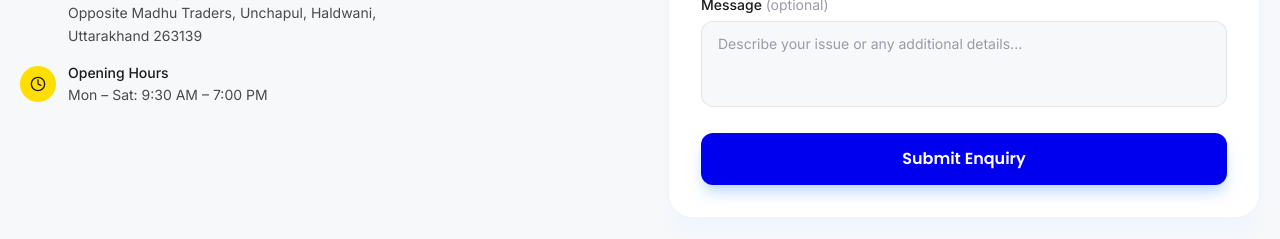
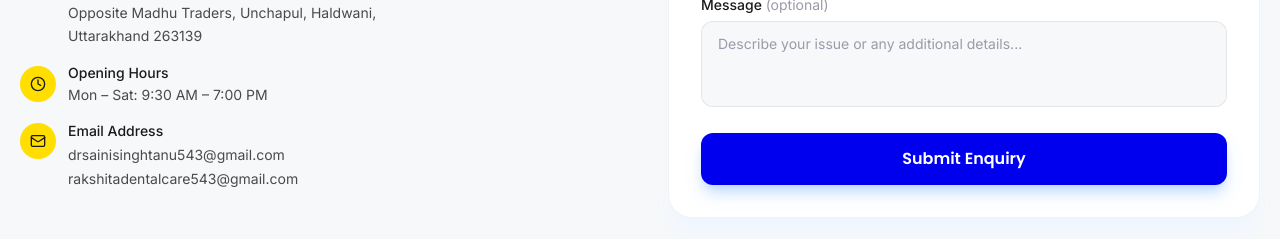
Before and after one commit to Amar-Singh6398/-rakshita-dental-clinic, a React (Vite) app: page / in a window 1280 px wide. Shown: the part 5260-5499 px from the top of the page. Built offline with nearby package versions, Linux system fonts and the light colour scheme.

Commit message:
added emails in form section

```diff
--- a/src/components/ContactForm.jsx
+++ b/src/components/ContactForm.jsx
@@ -1,5 +1,5 @@
 import { useState } from "react";
-import { MapPin, Clock, Phone, MessageCircle, CheckCircle } from "lucide-react";
+import { MapPin, Clock, Phone, MessageCircle, CheckCircle, Mail } from "lucide-react";
 import { CLINIC, QUERY_OPTIONS } from "../data/content";
 
 export default function ContactForm() {
@@ -102,6 +102,35 @@ const handleSubmit = async (e) => {
                 <p className="font-inter text-sm text-[#4a4a4a] mt-0.5">{CLINIC.hours}</p>
               </div>
             </div>
+
+       {/* Email Addresses */}
+<div className="flex items-start gap-3">
+  <div className="w-9 h-9 bg-[#FFDE00] rounded-full flex items-center justify-center shrink-0 mt-0.5">
+    <Mail className="w-4 h-4 text-[#1a1a1a]" />
+  </div>
+
+  <div className="min-w-0">
+    <p className="font-inter font-medium text-sm text-[#1a1a1a]">
+      Email Address
+    </p>
+
+    <div className="flex flex-col gap-1 mt-1">
+      <a
+        href="mailto:drsainisinghtanu543@gmail.com"
+        className="font-inter text-sm text-[#4a4a4a] hover:text-[#0000EE] transition-colors break-all"
+      >
+        drsainisinghtanu543@gmail.com
+      </a>
+
+      <a
+        href="mailto:rakshitadentalcare543@gmail.com"
+        className="font-inter text-sm text-[#4a4a4a] hover:text-[#0000EE] transition-colors break-all"
+      >
+        rakshitadentalcare543@gmail.com
+      </a>
+    </div>
+  </div>
+</div>
           </div>
         </div>
 
```
